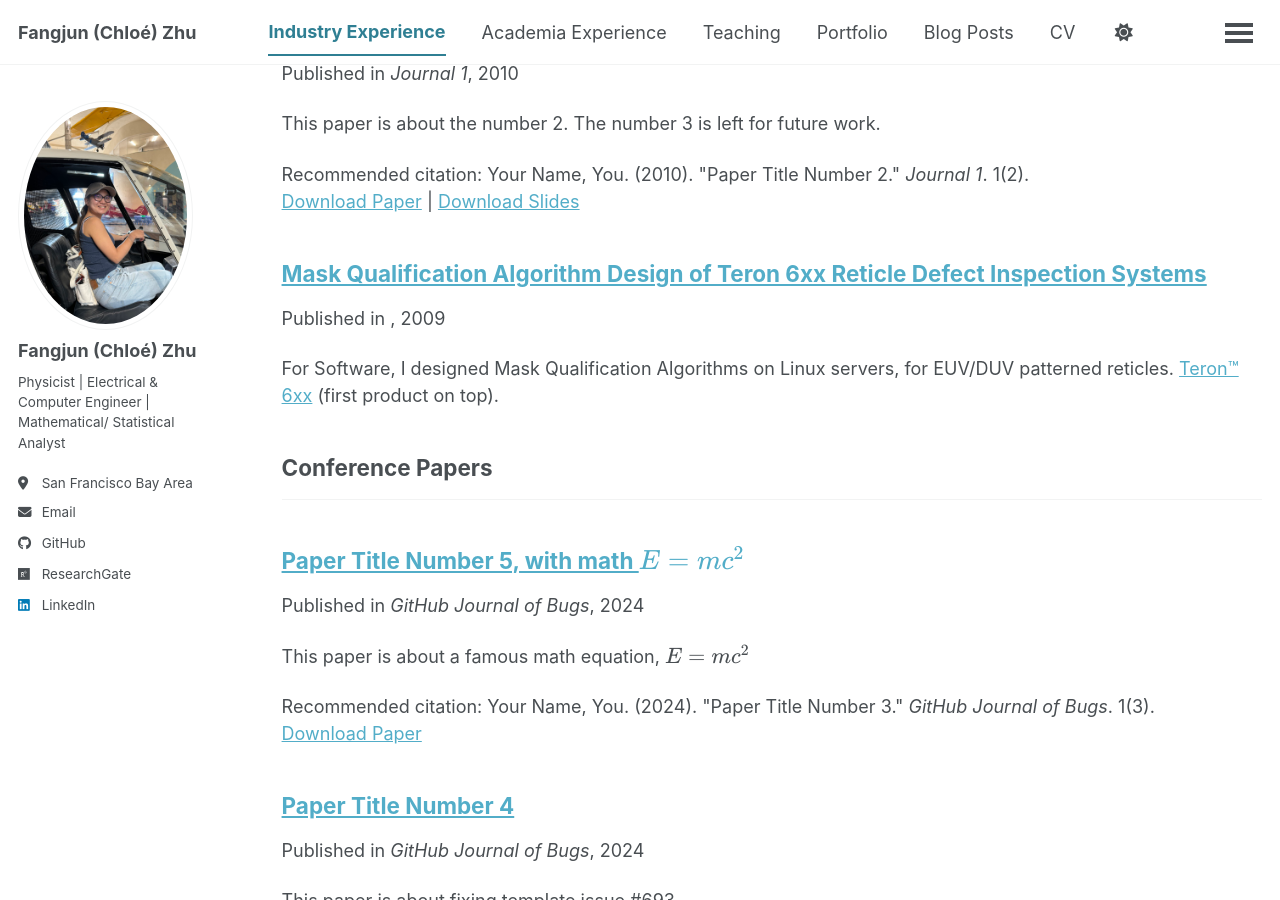
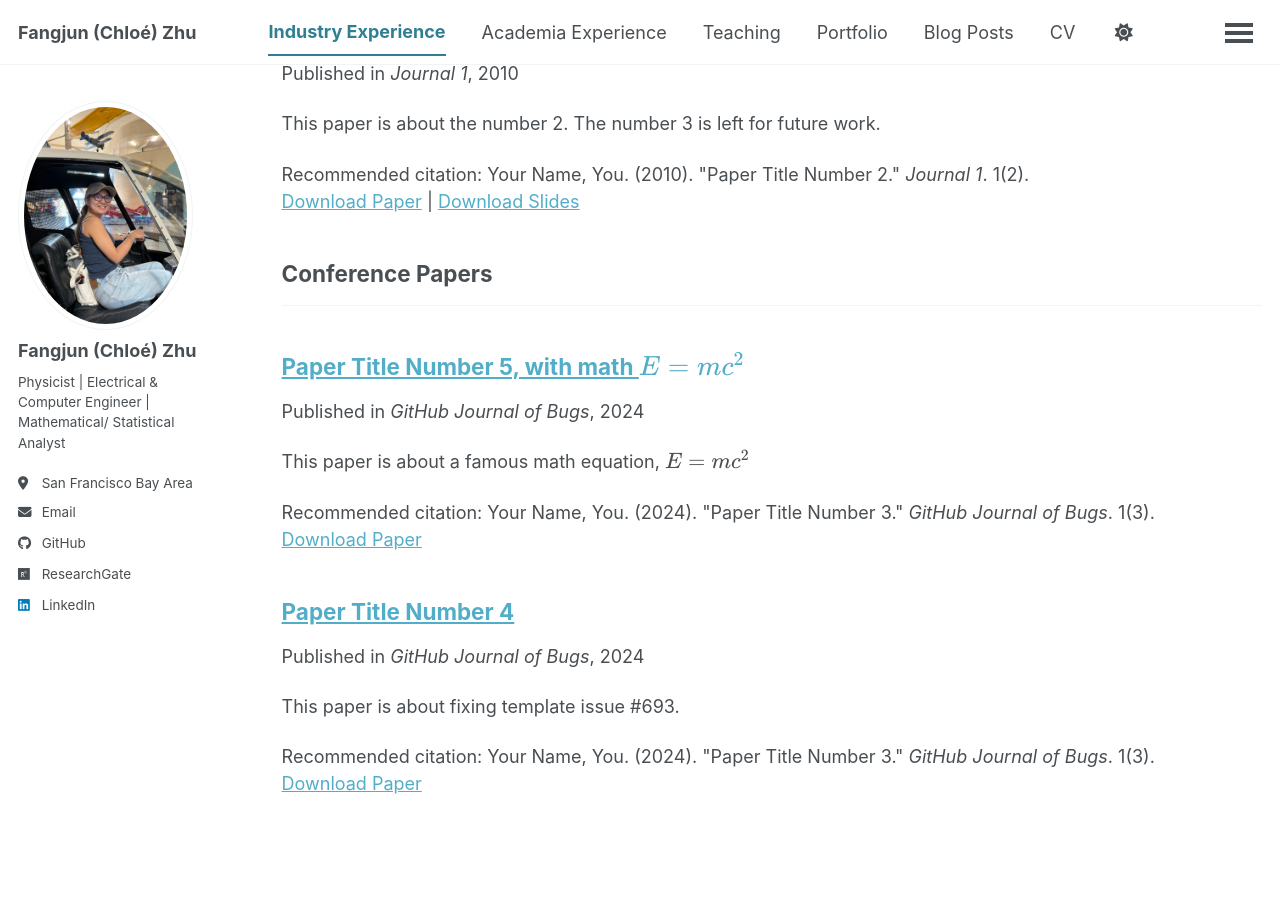
Before and after one commit to ChloeZhu1/ChloeZhu1.github.io, a Jekyll site: the page built from _pages/publications.html, in a window 1280 px wide and 900 px high, scrolled down 495 px. Built offline with Jekyll 4.4.1, drawn with Linux system fonts in a browser that asks for light colours; a script bundle is joined from its source files by our own code; library files that are not in the unit come from our copies; part of the change alters nothing that is shown.

```diff
--- a/_publications/2009-10-01-paper-title-number-1.md
+++ b/_publications/2009-10-01-paper-title-number-1.md
@@ -1,3 +1,12 @@
+---
+layout: archive
+title: "Mask Qualification Algorithm Design of Teron 6xx Reticle Defect Inspection Systems"
+permalink: /cv/
+author_profile: true
+redirect_from:
+  - /resume
+---
+
 ---
 permalink: /
 title: "Mask Qualification Algorithm Design of Teron 6xx Reticle Defect Inspection Systems"
```
